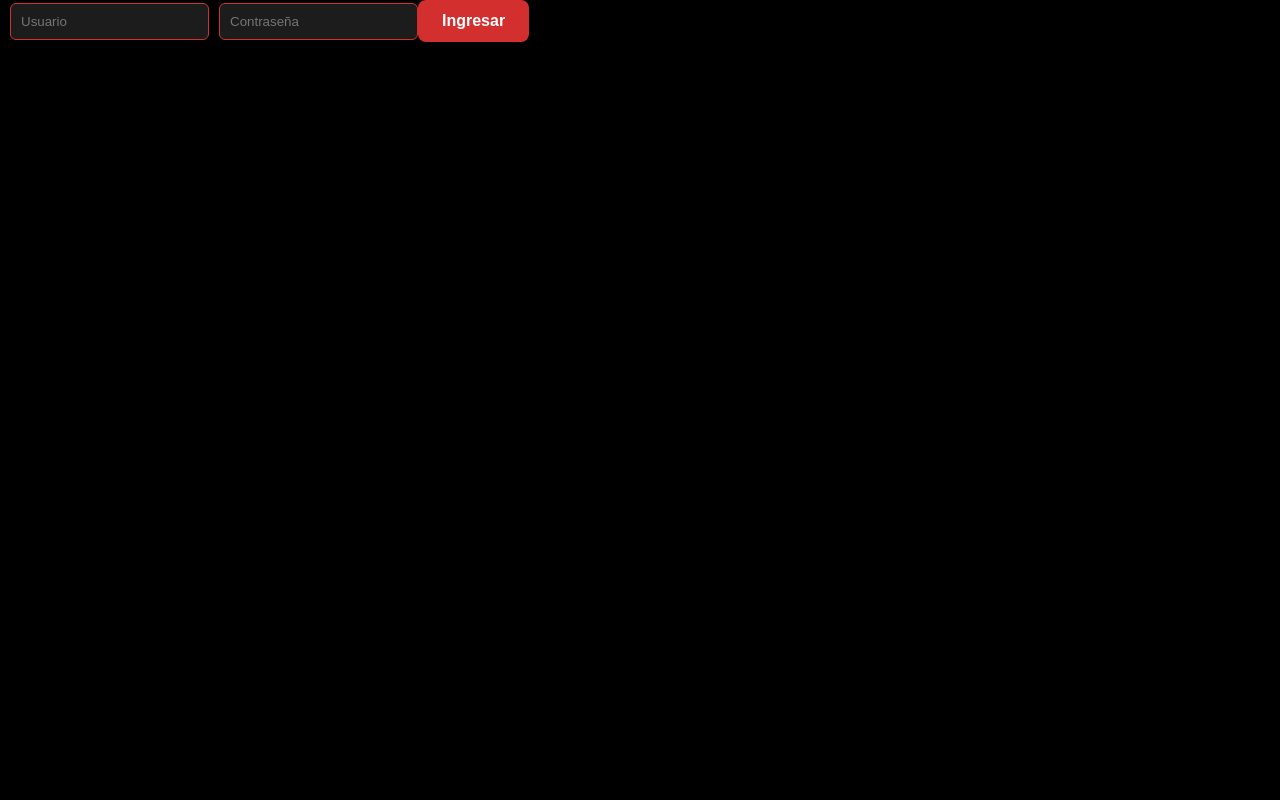
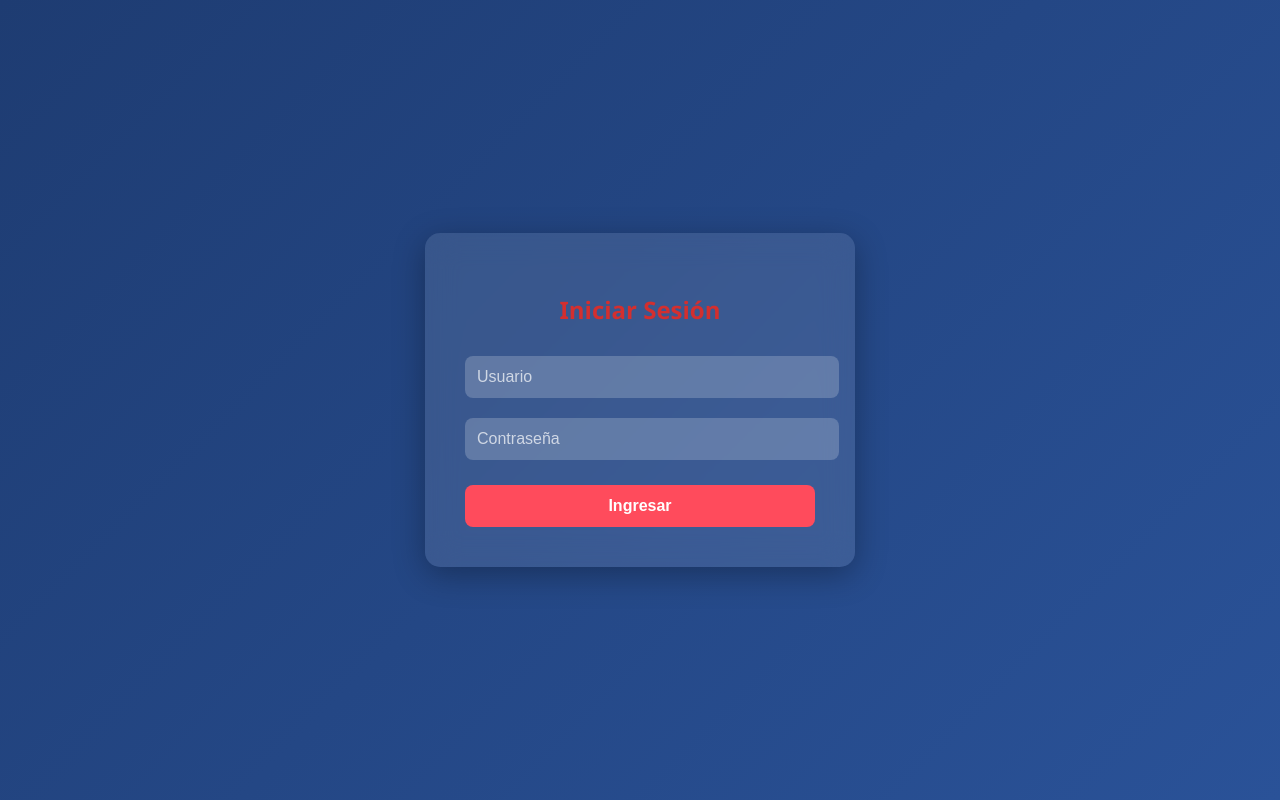
Before and after one commit to SistemasCampana/Turnos_frontend, a React (Create React App) app: page / in a window 1280 px wide. Built offline with nearby package versions, Linux system fonts and the light colour scheme.

Commit message:
Diseño profesional login

```diff
--- a/src/componentes/Login.css
+++ b/src/componentes/Login.css
@@ -1,59 +1,66 @@
-/* Contenedor centrado */
-.login-container {
+/* Fondo con degradado y centrado del formulario */
+body {
+  margin: 0;
+  padding: 0;
+  font-family: 'Poppins', sans-serif;
+  background: linear-gradient(135deg, #1e3c72, #2a5298);
   height: 100vh;
   display: flex;
   justify-content: center;
   align-items: center;
-  background: linear-gradient(135deg, #1a1a1a, #000000);
 }
 
-/* Card de login */
-.login-card {
-  background: #fff;
-  padding: 2rem;
-  border-radius: 1rem;
-  box-shadow: 0 4px 20px rgba(0, 0, 0, 0.3);
-  width: 100%;
-  max-width: 350px;
-  display: flex;
-  flex-direction: column;
-  gap: 1rem;
+/* Contenedor del formulario */
+.login-container {
+  background: rgba(255, 255, 255, 0.1);
+  backdrop-filter: blur(15px);
+  border-radius: 15px;
+  padding: 40px;
+  width: 350px;
+  box-shadow: 0 8px 32px rgba(0, 0, 0, 0.3);
   text-align: center;
+  color: white;
+  animation: fadeIn 1s ease-in-out;
 }
 
-/* Título */
-.login-card h2 {
-  color: #1a1a1a;
-  margin-bottom: 0.5rem;
+/* Animación suave */
+@keyframes fadeIn {
+  from { opacity: 0; transform: translateY(-20px); }
+  to { opacity: 1; transform: translateY(0); }
 }
 
 /* Inputs */
-.login-card input {
-  padding: 0.8rem;
-  border: 2px solid #ccc;
-  border-radius: 0.5rem;
-  font-size: 1rem;
+.login-container input {
+  width: 100%;
+  padding: 12px;
+  margin: 10px 0;
+  border: none;
+  border-radius: 8px;
   outline: none;
-  transition: all 0.3s ease;
+  background: rgba(255, 255, 255, 0.2);
+  color: white;
+  font-size: 16px;
 }
 
-.login-card input:focus {
-  border-color: red;
-  box-shadow: 0 0 5px rgba(255, 0, 0, 0.5);
+.login-container input::placeholder {
+  color: rgba(255, 255, 255, 0.7);
 }
 
 /* Botón */
-.login-card button {
-  padding: 0.8rem;
-  background: red;
+.login-container button {
+  width: 100%;
+  padding: 12px;
+  margin-top: 15px;
+  background: #ff4b5c;
+  border: none;
+  border-radius: 8px;
+  font-size: 16px;
   color: white;
-  border: none;
-  border-radius: 0.5rem;
-  font-size: 1rem;
   cursor: pointer;
-  transition: background 0.3s ease;
+  transition: 0.3s ease;
 }
 
-.login-card button:hover {
-  background: #b30000;
+.login-container button:hover {
+  background: #ff1e38;
+  transform: scale(1.05);
 }
--- a/src/componentes/Login.jsx
+++ b/src/componentes/Login.jsx
@@ -1,5 +1,6 @@
 import React, { useState } from "react";
 import axios from "axios";
+import "./login.css"; // Importa el CSS
 
 export default function Login({ onLogin }) {
   const [username, setUsername] = useState("");
@@ -39,6 +40,8 @@ export default function Login({ onLogin }) {
   };
 
   return (
+    <div className="login-container">
+      <h2>Iniciar Sesión</h2>
       <form onSubmit={handleSubmit}>
         <input
           value={username}
@@ -53,5 +56,6 @@ export default function Login({ onLogin }) {
         />
         <button type="submit">Ingresar</button>
       </form>
+    </div>
   );
 }
```
Lines whose indentation alone changed are shown as unchanged.
